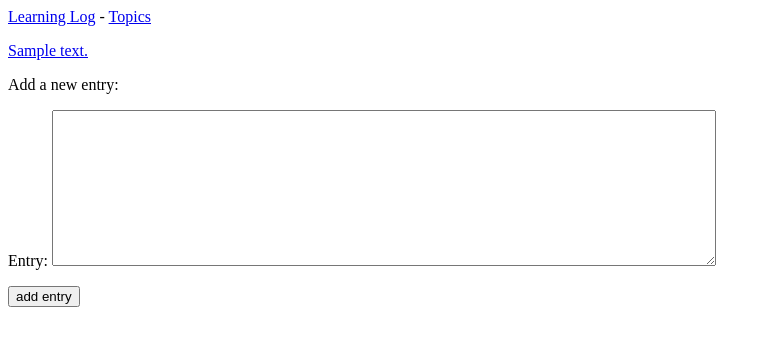
After one commit to l-ika/learning-log, a Django app: page /new_entry/1/ in a window 1280 px wide. The commit adds this page. Shown: the top 346 px of the page, without its empty margins (0-771 px from the left). Run offline with Django 5.2, Linux system fonts and the light colour scheme; tables that the repository leaves empty hold one stand-in row (values such as "Sample post").

Commit message:
A new page has been added — New Entry

```diff
--- a/learning_logs/forms.py
+++ b/learning_logs/forms.py
@@ -1,8 +1,15 @@
 from django import forms
-from .models import Topic
+from .models import Topic, Entry
 
 class TopicForm(forms.ModelForm):
     class Meta:
         model = Topic
         fields = ['text']
         labels = {'text' : ''}
+
+class EntryForm(forms.ModelForm):
+    class Meta:
+        model = Entry
+        fields = ['text']
+        labels = {'text' : 'Entry'}
+        widgets = {'text' : forms.Textarea(attrs={'cols' : 80})}
--- /dev/null
+++ b/learning_logs/templates/learning_logs/new_entry.html
@@ -0,0 +1,10 @@
+{% extends "learning_logs/base.html" %}
+{% block content %}
+    <p><a href="{% url 'learning_logs:topic' topic.id %}">{{ topic }}</a></p>
+    <p>Add a new entry:</p>
+    <form action="{% url 'learning_logs:new_entry' topic.id %}" method='post'>
+        {% csrf_token %}
+        {{ form.as_p }}
+        <button name='submit'>add entry</button>
+    </form>
+{% endblock content %}
--- a/learning_logs/templates/learning_logs/topic.html
+++ b/learning_logs/templates/learning_logs/topic.html
@@ -2,6 +2,7 @@
 {% block content %}
     <p>Topic: {{ topic }}</p>
     <p>Entries:</p>
+    <p><a href="{% url 'learning_logs:new_entry' topic.id %}">add new entry</a></p>
     <ul>
         {% for entry in entries %}
             <li>
--- a/learning_logs/urls.py
+++ b/learning_logs/urls.py
@@ -10,6 +10,7 @@ app_name = 'learning_logs'
 urlpatterns = [
     path('', views.index, name='index'),
     path('topics/', views.topics, name='topics'),
-    path('topics/<int:topic_id>/', views.topic, name='topic'),
+    path('topic/<int:topic_id>/', views.topic, name='topic'),
     path('new_topic/', views.new_topic, name='new_topic'),
+    path('new_entry/<int:topic_id>/', views.new_entry, name='new_entry'),
 ]
--- a/learning_logs/views.py
+++ b/learning_logs/views.py
@@ -1,6 +1,6 @@
 from django.shortcuts import render, redirect
 from .models import Topic
-from .forms import TopicForm
+from .forms import TopicForm, EntryForm
 
 # Create your views here.
 def index(request):
@@ -31,3 +31,18 @@ def new_topic(request):
             return redirect('learning_logs:topics')
     context = {'form' : form}
     return render(request, 'learning_logs/new_topic.html', context)
+
+def new_entry(request, topic_id):
+    """Page for adding new entry"""
+    topic = Topic.objects.get(id=topic_id)
+    if request.method != 'POST':
+        form = EntryForm()
+    else:
+        form = EntryForm(data=request.POST)
+        if form.is_valid():
+            new_entry = form.save(commit=False)
+            new_entry.topic = topic
+            new_entry.save()
+            return redirect('learning_logs:topic', topic_id=topic_id)
+    context = {'topic' : topic, 'form' : form}
+    return render(request, 'learning_logs/new_entry.html', context)
```
